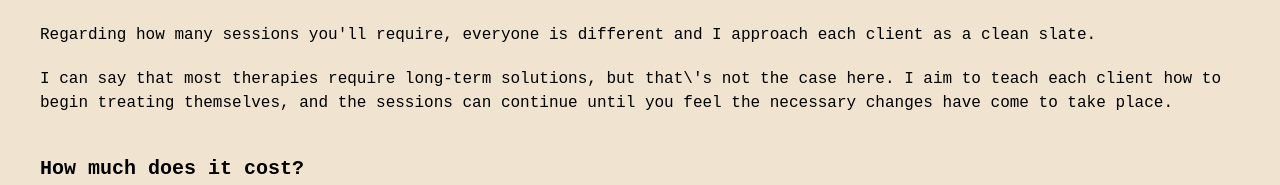
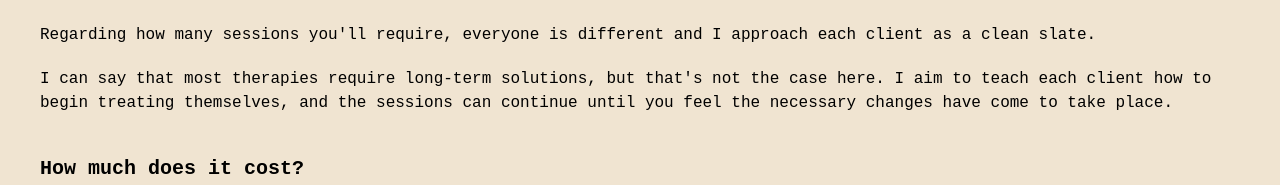
Before and after one commit to mollybrace/mocean-therapy-nextjs, a Next.js app: page /sessionsandfees in a window 1280 px wide. Shown: the part 753-938 px from the top of the page. Built offline with nearby package versions, Linux system fonts and the light colour scheme.

Commit message:
adding build edits

```diff
--- a/src/app/about/components/AboutHypnotherapy.tsx
+++ b/src/app/about/components/AboutHypnotherapy.tsx
@@ -18,8 +18,7 @@ const AboutHypnotherapy = () => {
             </p>
             <p>
             You will always be in control. Any protective behaviour is a trance state; triggered by our autonomic nervous system. We all go in and out of trance naturally - you have probably noticed times in your day when you are &#39;in a trance&#39;. For example, can you remember
-            brushing your teeth this morning? This is a trance state when we are triggered into protection, for
-            example, anxiety.
+            brushing your teeth this morning? This is a trance state when we are triggered into protection, for example, anxiety.
             </p>
             <br></br>
             <p>
--- a/src/app/contact/components/Form.tsx
+++ b/src/app/contact/components/Form.tsx
@@ -47,9 +47,8 @@ const Form = ({email, message, fullname }: Formprops) => {
           <textarea
             name="message"
             placeholder='Message...'
-            type='text'
-            rows="10"
-            cols="60"
+            rows={10}
+            cols={60}
             className='border-blue-morelli border'
             required
 
--- a/src/app/sessionsandfees/components/Sessions.tsx
+++ b/src/app/sessionsandfees/components/Sessions.tsx
@@ -22,7 +22,7 @@ const Sessions = () => {
               Regarding how many sessions you&apos;ll require, everyone is different and I approach each client as a clean slate.
             </p>
             <p className="pb-5">
-              I can say that most therapies require long-term solutions, but that\'s not the case here. I aim to teach each client how to begin treating themselves, and the sessions can continue until you feel the necessary changes have come to take place.
+              I can say that most therapies require long-term solutions, but that&apos;s not the case here. I aim to teach each client how to begin treating themselves, and the sessions can continue until you feel the necessary changes have come to take place.
             </p>
           </div>
         </div>
```
